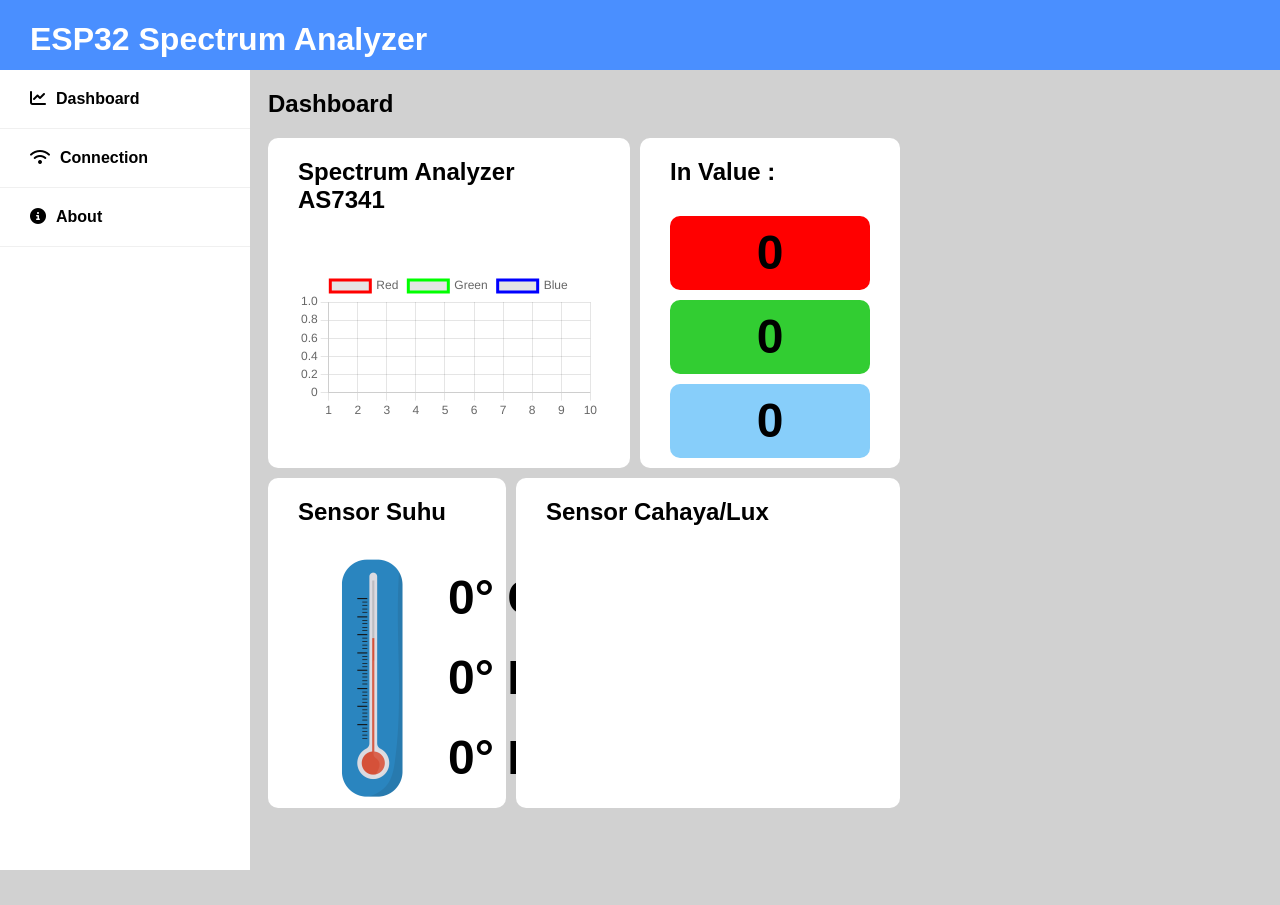
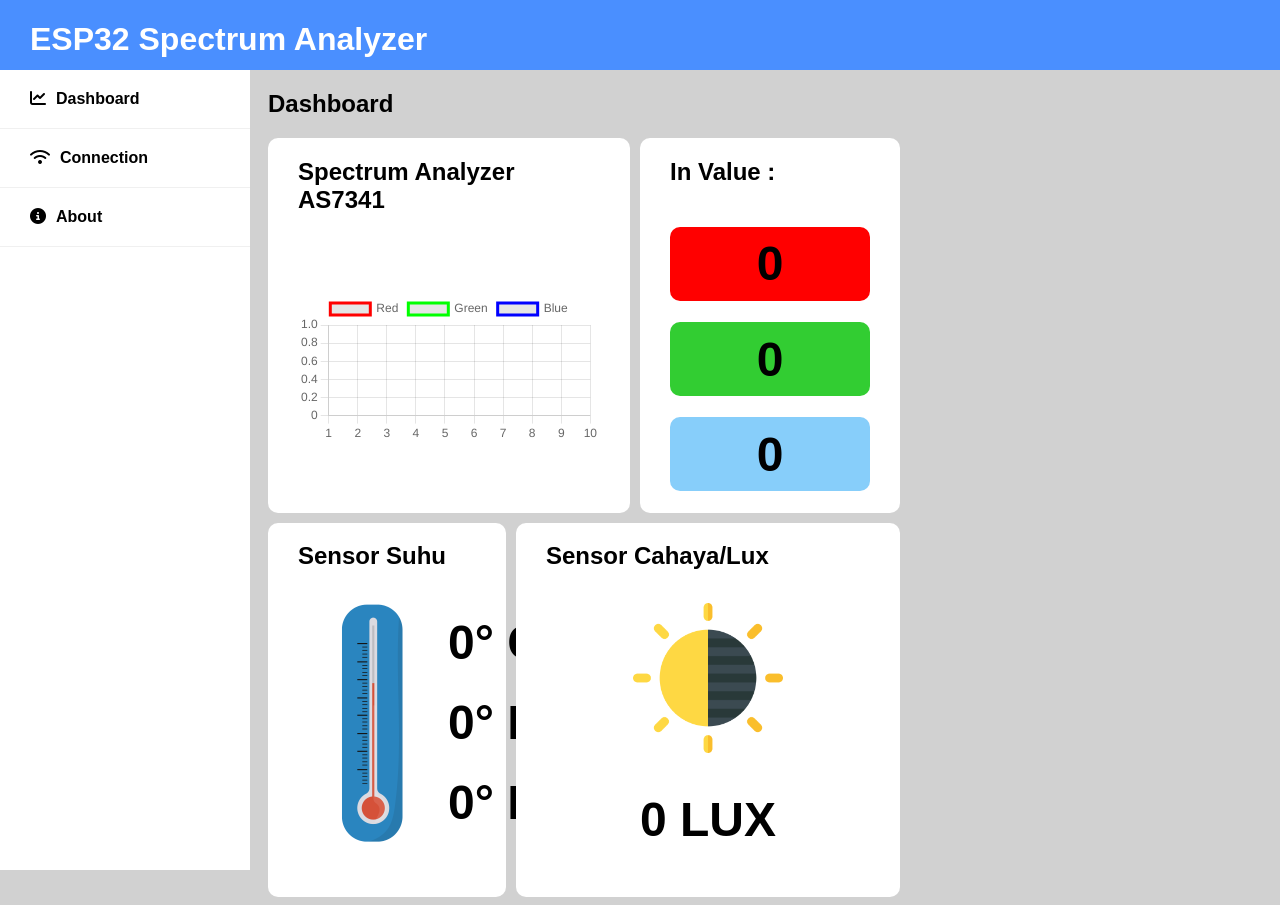
Before and after one commit to callahamZ/ESP32-Spectrum-Analyzer, a website with bundled scripts: page dist/index.html in a window 1280 px wide. Before the commit the page ends 816 px from the top, so only its background shows below. Built offline with nearby package versions, Linux system fonts and the light colour scheme; some packages are replaced by stand-ins of ours; no server answers; the database is empty.

Commit message:
menambahkan sistem lux

```diff
--- a/dist/index.html
+++ b/dist/index.html
@@ -59,6 +59,8 @@
 
         <div class="data-card lux span-2 row-2">
           <h2>Sensor Cahaya/Lux</h2>
+          <img src="../img/brightness.png" alt="brightness">
+          <h1>0 LUX</h1>
         </div>
 
       </div>
--- a/dist/style.css
+++ b/dist/style.css
@@ -129,6 +129,22 @@ section h2 {
     grid-row-start: 1;
     grid-row-end: 4;
 }
+
+.lux {
+    display: grid;
+    grid-template-rows: 80px;
+}
+
+.lux img {
+    width: 150px;
+    justify-self: center;
+}
+
+.lux h1 {
+    color: black;
+    font-size: 3rem;
+    justify-self: center;
+}
 /* ==========================================Lain lain================================================= */
 .span-3 {
     grid-column: span 3;
```
Also changed, not shown: img/brightness.png (added).
